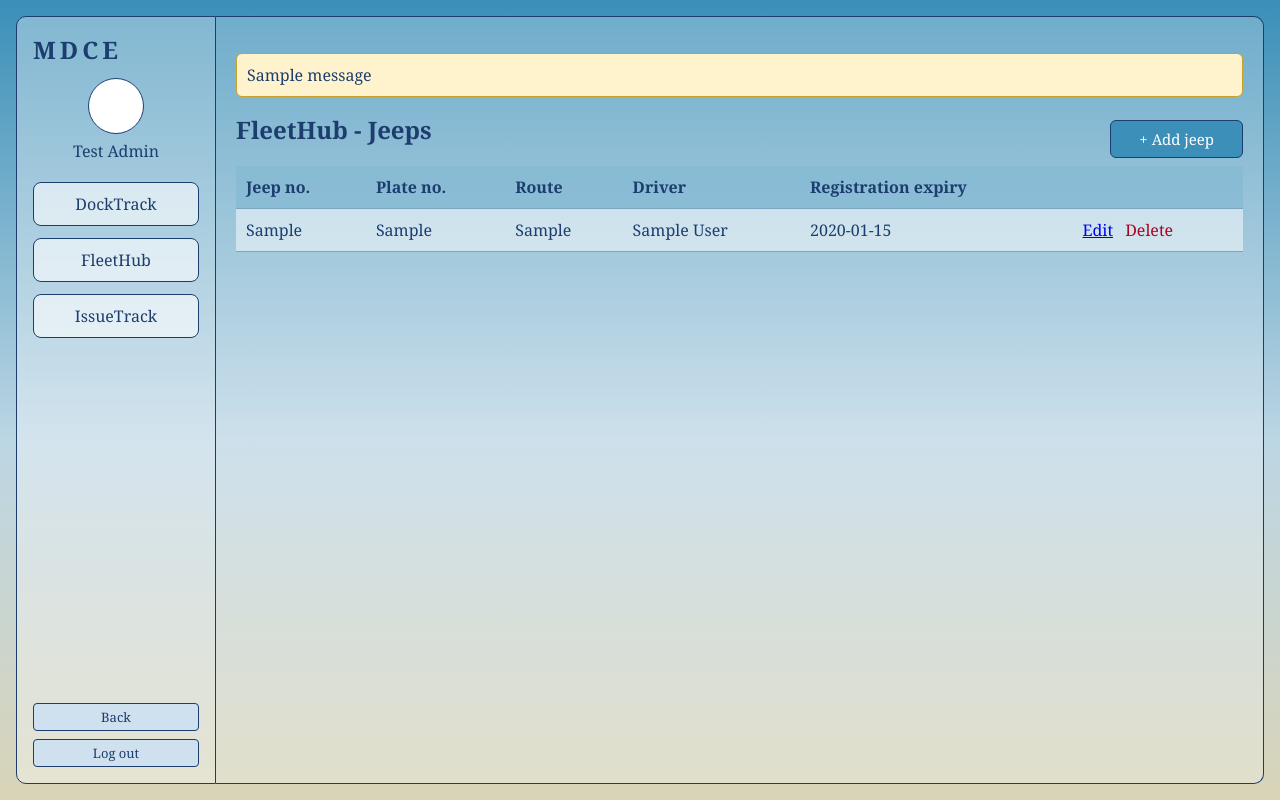
After one commit to vinci404/mdce-finals, a Flask app: page /jeeps in a window 1280 px wide. The commit adds this page. Run offline with Flask 3, Linux system fonts and the light colour scheme; a user stored in the database is signed in; tables that the repository leaves empty hold one stand-in row (values such as "Sample post"); one stand-in notice (Sample message) is shown.

Commit message:
Add jeeps list and add/edit/delete (refs #3)

```diff
--- a/app.py
+++ b/app.py
@@ -1,5 +1,6 @@
-from flask import Flask, render_template, request, redirect, url_for, session
+from flask import Flask, render_template, request, redirect, url_for, session, flash
 import mysql.connector
+from functools import wraps
 
 app = Flask(__name__)
 app.secret_key = "change-this-to-any-random-text"
@@ -11,6 +12,15 @@ def get_db():
         password="",
         database="mdce_fleethub"
     )
+    from functools import wraps
+
+def login_required(f):
+    @wraps(f)
+    def wrapper(*args, **kwargs):
+        if "admin_id" not in session:
+            return redirect(url_for("login"))
+        return f(*args, **kwargs)
+    return wrapper
 
 @app.route("/", methods=["GET", "POST"])
 def login():
@@ -71,5 +81,88 @@ def logout():
     session.clear()
     return redirect(url_for("login"))
 
+@app.route("/jeeps")
+@login_required
+def jeeps_list():
+    db = get_db()
+    cur = db.cursor(dictionary=True)
+    cur.execute("""
+        SELECT j.*, d.full_name AS driver_name
+        FROM jeeps j
+        LEFT JOIN drivers d ON d.jeep_id = j.id
+        ORDER BY j.jeep_no
+    """)
+    rows = cur.fetchall()
+    cur.close()
+    db.close()
+    return render_template("jeeps.html", jeeps=rows)
+
+@app.route("/jeeps/add", methods=["GET", "POST"])
+@login_required
+def jeep_add():
+    error = None
+    if request.method == "POST":
+        f = request.form
+        db = get_db()
+        cur = db.cursor()
+        try:
+            cur.execute(
+                "INSERT INTO jeeps (jeep_no, plate_no, route, registration_expiry) "
+                "VALUES (%s, %s, %s, %s)",
+                (f["jeep_no"], f["plate_no"], f["route"], f["registration_expiry"] or None)
+            )
+            db.commit()
+            return redirect(url_for("jeeps_list"))
+        except mysql.connector.IntegrityError:
+            error = "That jeep no. or plate no. already exists."
+        finally:
+            cur.close()
+            db.close()
+    return render_template("jeep_form.html", jeep=request.form, error=error, title="Add jeep")
+
+@app.route("/jeeps/<int:jeep_id>/edit", methods=["GET", "POST"])
+@login_required
+def jeep_edit(jeep_id):
+    error = None
+    db = get_db()
+    cur = db.cursor(dictionary=True)
+    try:
+        if request.method == "POST":
+            f = request.form
+            try:
+                cur.execute(
+                    "UPDATE jeeps SET jeep_no=%s, plate_no=%s, route=%s, registration_expiry=%s "
+                    "WHERE id=%s",
+                    (f["jeep_no"], f["plate_no"], f["route"],
+                     f["registration_expiry"] or None, jeep_id)
+                )
+                db.commit()
+                return redirect(url_for("jeeps_list"))
+            except mysql.connector.IntegrityError:
+                error = "That jeep no. or plate no. already exists."
+        cur.execute("SELECT * FROM jeeps WHERE id = %s", (jeep_id,))
+        jeep = cur.fetchone()
+        if not jeep:
+            return redirect(url_for("jeeps_list"))
+        return render_template("jeep_form.html", jeep=jeep, error=error, title="Edit jeep")
+    finally:
+        cur.close()
+        db.close()
+
+@app.route("/jeeps/<int:jeep_id>/delete", methods=["POST"])
+@login_required
+def jeep_delete(jeep_id):
+    db = get_db()
+    cur = db.cursor()
+    try:
+        cur.execute("DELETE FROM jeeps WHERE id = %s", (jeep_id,))
+        db.commit()
+    except mysql.connector.IntegrityError:
+        flash("Can't delete this jeep: it still has a driver, documents or issues linked to it.")
+    finally:
+        cur.close()
+        db.close()
+    return redirect(url_for("jeeps_list"))
+
 if __name__ == "__main__":
     app.run(debug=True)
--- a/static/css/style.css
+++ b/static/css/style.css
@@ -179,3 +179,72 @@ input {
     padding-left: 18px;
     margin: 0;
 }
+
+.page-head {
+    display: flex;
+    justify-content: space-between;
+    align-items: center;
+}
+
+.page-head .btn {
+    margin: 0;
+    text-decoration: none;
+}
+
+.table {
+    width: 100%;
+    border-collapse: collapse;
+    background: rgba(255, 255, 255, 0.5);
+}
+
+.table th,
+.table td {
+    padding: 10px;
+    border-bottom: 1px solid #7aa7bf;
+    text-align: left;
+}
+
+.table th {
+    background: rgba(59, 143, 184, 0.45);
+}
+
+.inline {
+    display: inline;
+}
+
+.link-btn {
+    background: none;
+    border: none;
+    padding: 0;
+    margin-left: 8px;
+    color: #b00020;
+    cursor: pointer;
+    font-family: inherit;
+    font-size: inherit;
+}
+
+.form-card {
+    max-width: 420px;
+    padding: 20px;
+    background: rgba(59, 143, 184, 0.35);
+    border: 1px solid #1c3d6e;
+    border-radius: 8px;
+}
+
+label {
+    display: block;
+    margin-bottom: 4px;
+    font-size: 14px;
+}
+
+.form-card .btn {
+    display: inline-block;
+    margin: 0 12px 0 0;
+}
+
+.flash {
+    padding: 10px;
+    background: #fff3cd;
+    border: 1px solid #c9a227;
+    border-radius: 6px;
+}
--- a/templates/base.html
+++ b/templates/base.html
@@ -20,7 +20,7 @@
         </div>
         <nav>
           <a href="#" class="nav-btn">DockTrack</a>
-          <a href="#" class="nav-btn">FleetHub</a>
+          <a href="{{ url_for('jeeps_list') }}" class="nav-btn">FleetHub</a>
           <a href="#" class="nav-btn">IssueTrack</a>
         </nav>
         <div class="side-bottom">
@@ -28,7 +28,11 @@
           <a href="{{ url_for('logout') }}" class="small-btn">Log out</a>
         </div>
       </aside>
-      <main class="content">{% block content %}{% endblock %}</main>
+      <main class="content">
+        {% with messages = get_flashed_messages() %} {% for m in messages %}
+        <p class="flash">{{ m }}</p>
+        {% endfor %} {% endwith %} {% block content %}{% endblock %}
+      </main>
     </div>
     {% else %} {% block public %}{% endblock %} {% endif %}
   </body>
--- /dev/null
+++ b/templates/jeeps.html
@@ -0,0 +1,42 @@
+{% extends "base.html" %} {% block title %}FleetHub - Jeeps{% endblock %} {%
+block content %}
+<div class="page-head">
+  <h2 class="page-title">FleetHub - Jeeps</h2>
+  <a href="{{ url_for('jeep_add') }}" class="btn">+ Add jeep</a>
+</div>
+
+<table class="table">
+  <tr>
+    <th>Jeep no.</th>
+    <th>Plate no.</th>
+    <th>Route</th>
+    <th>Driver</th>
+    <th>Registration expiry</th>
+    <th></th>
+  </tr>
+  {% for j in jeeps %}
+  <tr>
+    <td>{{ j.jeep_no }}</td>
+    <td>{{ j.plate_no }}</td>
+    <td>{{ j.route or "-" }}</td>
+    <td>{{ j.driver_name or "-" }}</td>
+    <td>{{ j.registration_expiry or "-" }}</td>
+    <td>
+      <a href="{{ url_for('jeep_edit', jeep_id=j.id) }}">Edit</a>
+      <form
+        method="POST"
+        action="{{ url_for('jeep_delete', jeep_id=j.id) }}"
+        class="inline"
+        onsubmit="return confirm('Delete this jeep?');"
+      >
+        <button type="submit" class="link-btn">Delete</button>
+      </form>
+    </td>
+  </tr>
+  {% else %}
+  <tr>
+    <td colspan="6">No jeeps yet. Click "+ Add jeep".</td>
+  </tr>
+  {% endfor %}
+</table>
+{% endblock %}
```
Also changed, not shown: templates/jeep_form.html (added, +37 -0 lines).
